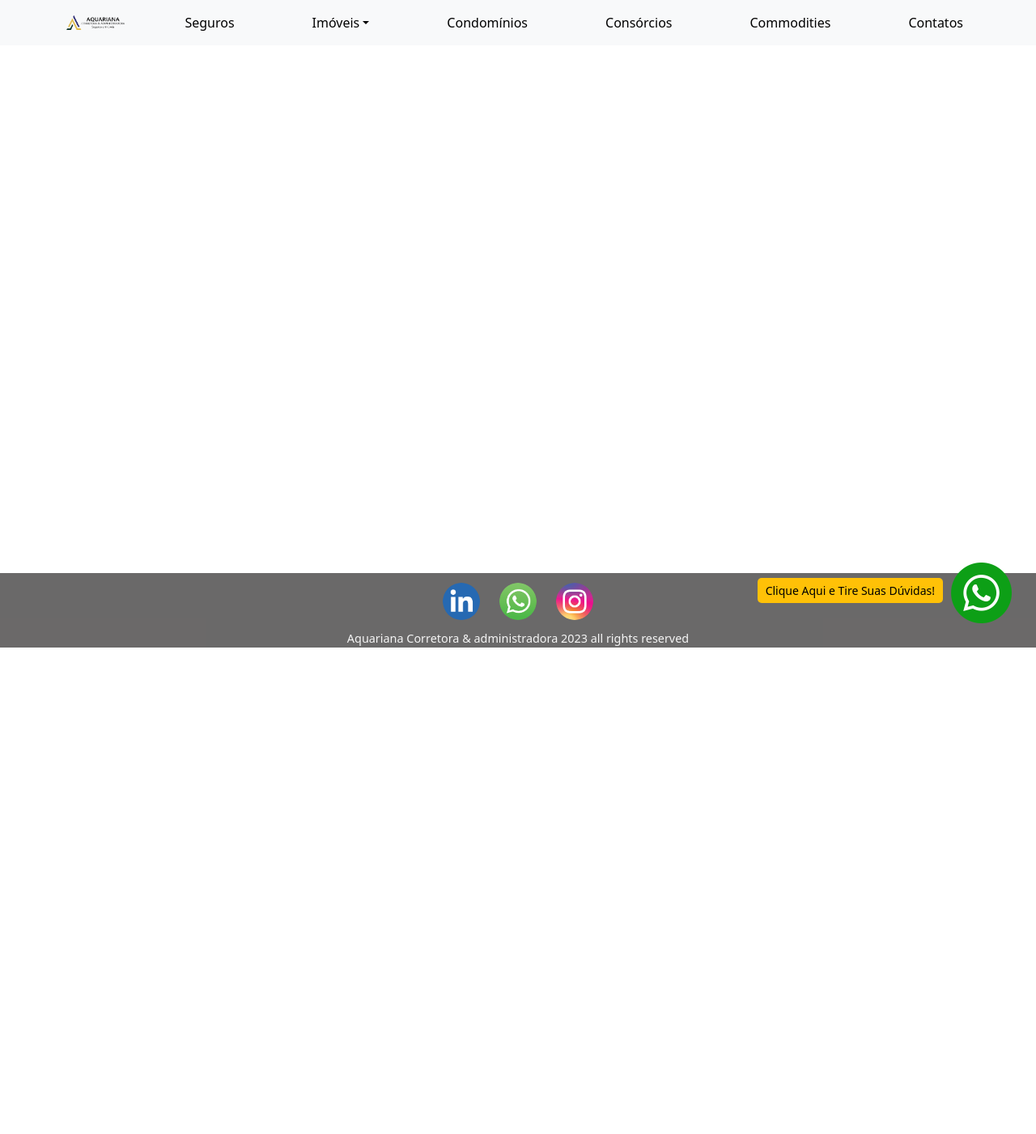
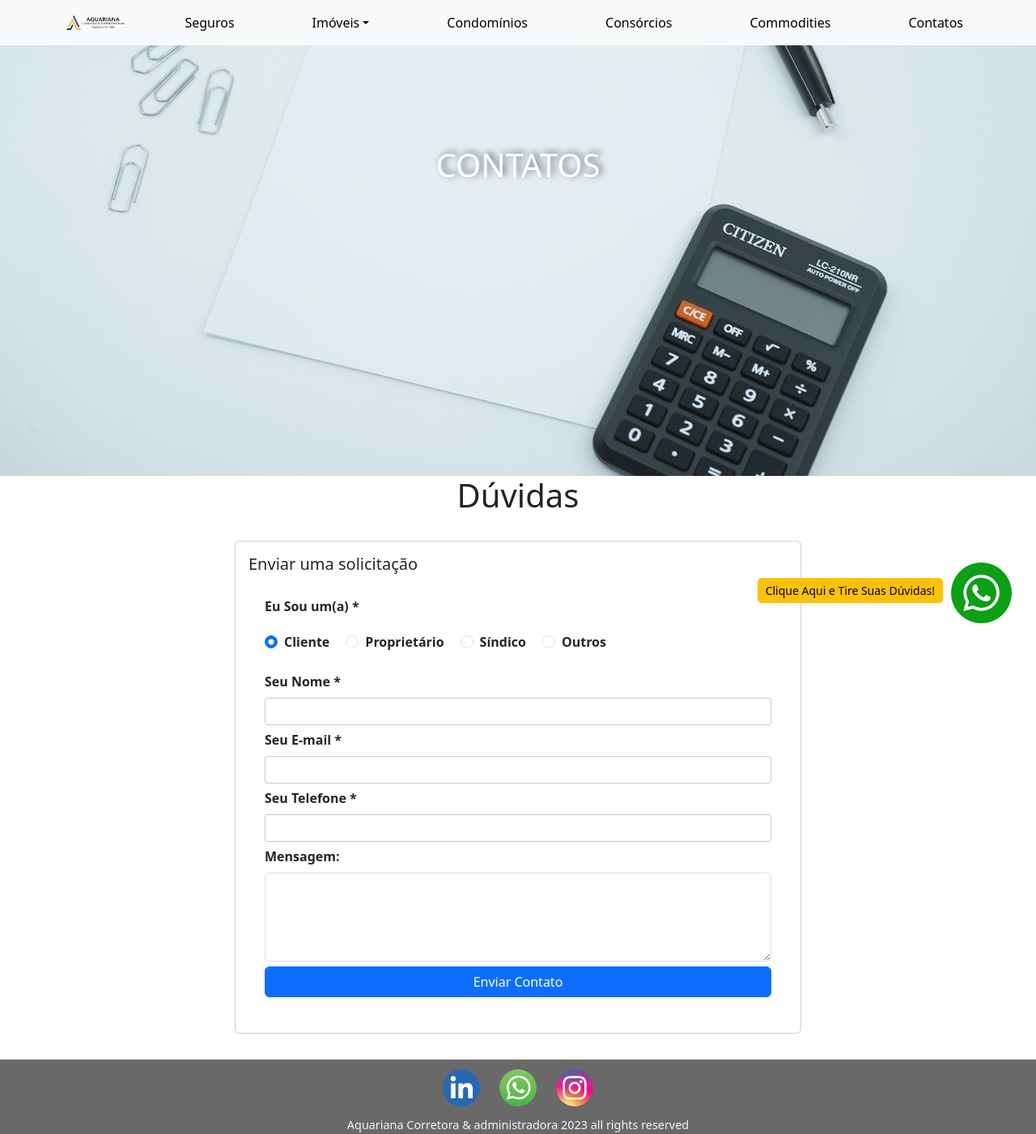
Before and after one commit to PedroOrnelasPego/aquariana-corretora, a React (Vite) app: page /contatos in a window 1280 px wide. Shown: the whole page at 81% size. Before the commit the page ends 800 px from the top, so only its background shows below. Built offline with nearby package versions, Linux system fonts and the light colour scheme.

Commit message:
criação do componente de contatos e ajuste de mascara

```diff
--- a/src/components/ContactForm/ContactForm.jsx
+++ b/src/components/ContactForm/ContactForm.jsx
@@ -2,6 +2,7 @@ import { useState } from "react";
 import "./ContactForm.scss";
 import { Button, Spinner } from "react-bootstrap";
 import PropTypes from "prop-types";
+import { formatPhoneNumber } from "../../../utils/formatPhoneNumber";
 
 const ContactForm = (props) => {
   const [isSubmitted, setIsSubmitted] = useState(false);
@@ -15,11 +16,7 @@ const ContactForm = (props) => {
     const input = event.target;
     const value = input.value;
 
-    const numericValue = value.replace(/\D/g, "");
-    const formattedValue = numericValue.replace(
-      /(\d{2})(\d{0,5})(\d{0,4})/,
-      "($1)$2-$3"
-    );
+    const formattedValue = formatPhoneNumber(value);
 
     input.value = formattedValue;
   };
--- a/src/pages/Contatos/Contatos.jsx
+++ b/src/pages/Contatos/Contatos.jsx
@@ -1,7 +1,145 @@
+import { useState } from "react";
+import { Button, Card, Form, Spinner } from "react-bootstrap";
 import "./Contatos.scss";
+import { formatPhoneNumber } from "../../../utils/formatPhoneNumber";
 
 const Contatos = () => {
-  return <div></div>;
+  const [selectedOption, setSelectedOption] = useState("Cliente");
+  const [isFormSubmitted, setIsFormSubmitted] = useState(false);
+  const [isSubmitting, setIsSubmitting] = useState(false);
+
+  const handleOptionChange = (event) => {
+    setSelectedOption(event.target.value);
+  };
+
+  const handlePhoneChange = (event) => {
+    const input = event.target;
+    const value = input.value;
+
+    const formattedValue = formatPhoneNumber(value);
+
+    input.value = formattedValue;
+  };
+
+  const handleSubmit = async (event) => {
+    event.preventDefault();
+
+    setIsSubmitting(true);
+
+    // Dados do formulário
+    const formData = new FormData(event.target);
+
+    try {
+      const response = await fetch(
+        "https://formsubmit.co/248d65b325c0c0d68bae16d4799b27aa",
+        {
+          method: "POST",
+          body: formData,
+        }
+      );
+
+      if (response.ok) {
+        setIsFormSubmitted(true);
+      } else {
+        console.error("Erro ao enviar o formulário.");
+      }
+    } catch (error) {
+      console.error("Erro ao enviar o formulário:", error);
+    }
+
+    setIsSubmitting(false);
+  };
+
+  return (
+    <div className="contatos">
+      <div className="contatos_header">
+        <div className="relative flex items-center flex-col justify-center text-center text-white font-bold">
+          <h1 className="contatos_header__title text-6xl md:text-7xl lg:text-8xl xl:text-8xl">
+            CONTATOS
+          </h1>
+        </div>
+      </div>
+      <div className="relative flex items-center flex-col justify-center text-center mt-10 font-bold text-shadow">
+        <h1 className="text-2xl md:text-3xl lg:text-4xl xl:text-5xl">
+          Dúvidas
+        </h1>
+      </div>
+      <div className="card_contatos">
+        <Card className="card_contatos__content">
+          <Card.Body>
+            <Card.Title>Enviar uma solicitação</Card.Title>
+            <Form className="card_contatos__form" onSubmit={handleSubmit}>
+              <input type="hidden" name="_captcha" value="false" />
+              <Form.Label>Eu Sou um(a) *</Form.Label>
+              <div className="radio-buttons">
+                {["Cliente", "Proprietário", "Síndico", "Outros"].map(
+                  (value) => (
+                    <div
+                      key={`inline-radio-${value}`}
+                      className="card_contatos__form__check"
+                    >
+                      <Form.Check
+                        label={value}
+                        name="Tipo de Cliente"
+                        type="radio"
+                        id={`inline-radio-${value}`}
+                        value={value}
+                        checked={selectedOption === value}
+                        onChange={handleOptionChange}
+                      />
+                    </div>
+                  )
+                )}
+              </div>
+
+              <Form.Group>
+                <Form.Label>Seu Nome *</Form.Label>
+                <Form.Control type="text" name="name" required />
+              </Form.Group>
+
+              <Form.Group>
+                <Form.Label>Seu E-mail *</Form.Label>
+                <Form.Control type="email" name="email" required />
+              </Form.Group>
+
+              <Form.Group>
+                <Form.Label>Seu Telefone *</Form.Label>
+                <Form.Control
+                  type="tel"
+                  name="phone"
+                  onChange={handlePhoneChange}
+                  maxLength="15"
+                  required
+                />
+              </Form.Group>
+
+              <Form.Group>
+                <Form.Label>Mensagem:</Form.Label>
+                <Form.Control as="textarea" name="message" rows="4" />
+              </Form.Group>
+
+              <Button type="submit" disabled={isSubmitting}>
+                {isSubmitting ? (
+                  <>
+                    <Spinner
+                      as="span"
+                      animation="border"
+                      size="sm"
+                      role="status"
+                      aria-hidden="true"
+                    />
+                    Enviando...
+                  </>
+                ) : (
+                  "Enviar Contato"
+                )}
+              </Button>
+            </Form>
+          </Card.Body>
+        </Card>
+      </div>
+    </div>
+  );
 };
 
 export default Contatos;
--- a/src/pages/Contatos/Contatos.scss
+++ b/src/pages/Contatos/Contatos.scss
@@ -0,0 +1,40 @@
+.contatos {
+    .contatos_header {
+      padding-top: 10rem;
+      padding-bottom: 22rem;
+      background-image: url("../../assets/background/consorcios.jpg");
+      background-repeat: no-repeat;
+      background-attachment: scroll;
+      background-position: center;
+      background-size: cover;
+
+      &__title {
+        text-shadow: 4px -2px 8px rgba(0, 0, 0, 0.562);
+        margin-top: 20px;
+      }
+    }
+
+    .card_contatos {
+      margin: 32px 0;
+      display: flex;
+      align-items: center;
+      justify-content: center;
+
+      &__content {
+        width: 700px;
+      }
+
+      &__form {
+        max-width: none;
+      }
+    }
+
+    .radio-buttons {
+      display: flex;
+      margin: 20px 0;
+
+      .card_contatos__form__check {
+        margin-right: 20px;
+      }
+    }
+  }
--- /dev/null
+++ b/utils/formatPhoneNumber.js
@@ -0,0 +1,17 @@
+export const formatPhoneNumber = (phoneNumber) => {
+    const numericValue = phoneNumber.replace(/\D/g, "");
+
+    if (numericValue) {
+      let formattedValue = "(" + numericValue.substring(0, 2);
+      if (numericValue.length > 2) {
+        formattedValue += ") " + numericValue.substring(2, 7);
+      }
+      if (numericValue.length > 7) {
+        formattedValue += "-" + numericValue.substring(7, 11);
+      }
+
+      return formattedValue;
+    } else {
+      return "";
+    }
+  };
```
